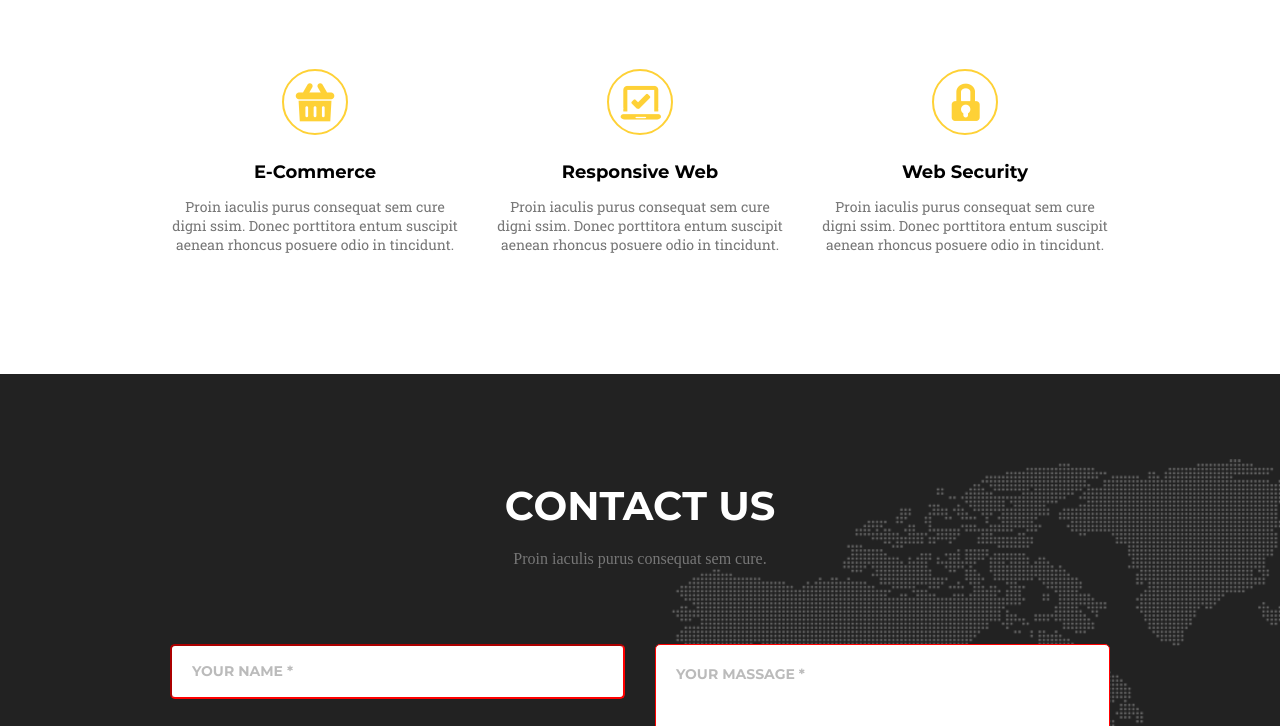
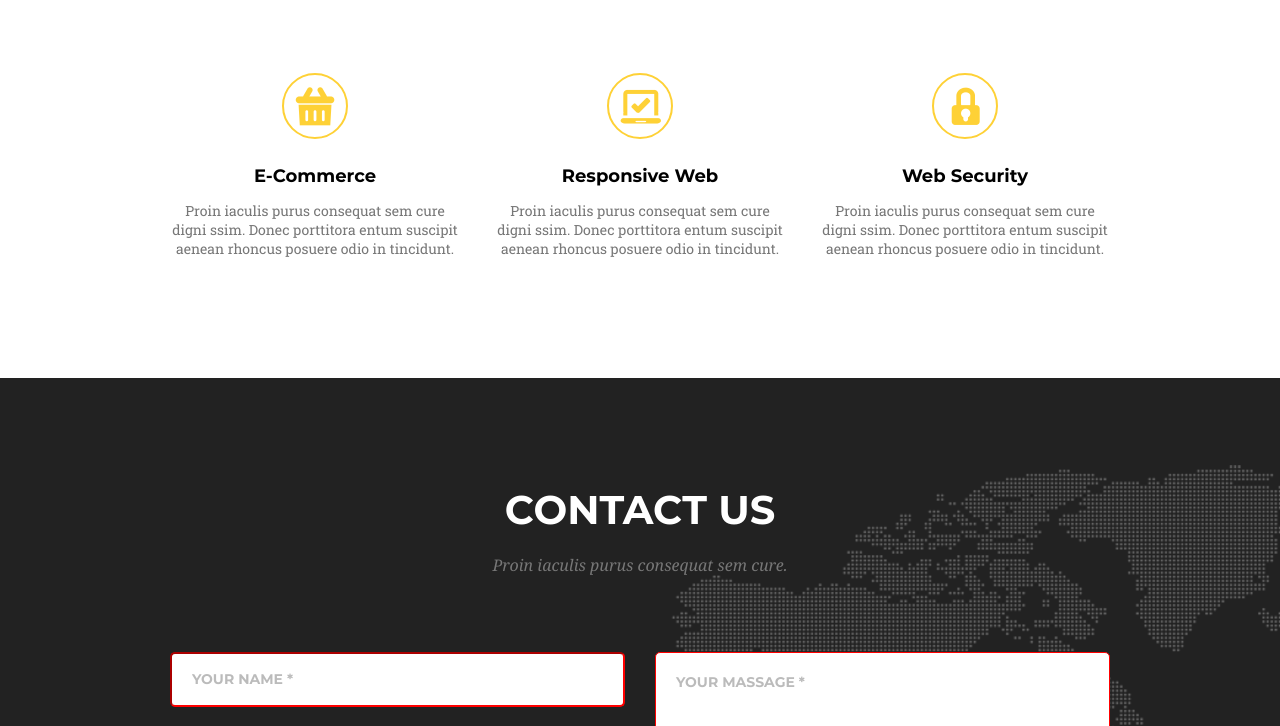
Before and after one commit to Ar4ik12/goit-fe-course, a plain HTML site: page module-07/index.html in a window 1280 px wide. Shown: the part 303-1029 px from the top of the page. Drawn offline with Linux system fonts and the light colour scheme.

Commit message:
Finish 2

```diff
--- a/module-07/css/style.css
+++ b/module-07/css/style.css
@@ -24,6 +24,24 @@
     src: local(''),
          url('../fonts/roboto-slab-v10-latin-regular.woff2') format('woff2'), /* Chrome 26+, Opera 23+, Firefox 39+ */
          url('../fonts/roboto-slab-v10-latin-regular.woff') format('woff'); /* Chrome 6+, Firefox 3.6+, IE 9+, Safari 5.1+ */
+  }
+  /* noto-serif-regular - latin */
+@font-face {
+    font-family: 'Noto Serif';
+    font-style: normal;
+    font-weight: 400;
+    src: local('Noto Serif'), local('NotoSerif'),
+         url('../fonts/noto-serif-v8-latin-regular.woff2') format('woff2'), /* Chrome 26+, Opera 23+, Firefox 39+ */
+         url('../fonts/noto-serif-v8-latin-regular.woff') format('woff'); /* Chrome 6+, Firefox 3.6+, IE 9+, Safari 5.1+ */
+  }
+  /* noto-serif-italic - latin */
+  @font-face {
+    font-family: 'Noto Serif';
+    font-style: italic;
+    font-weight: 400;
+    src: local('Noto Serif Italic'), local('NotoSerif-Italic'),
+         url('../fonts/noto-serif-v8-latin-italic.woff2') format('woff2'), /* Chrome 26+, Opera 23+, Firefox 39+ */
+         url('../fonts/noto-serif-v8-latin-italic.woff') format('woff'); /* Chrome 6+, Firefox 3.6+, IE 9+, Safari 5.1+ */
   }
 html {
     box-sizing: border-box;
@@ -86,10 +104,11 @@ img {
     margin-bottom: 1.25rem;
 }
 .heading-text {
+    font-family: "Noto Serif", sans-serif;
+    font-style: italic;
     text-align: center;
     font-size: 1rem;
     color: #777777;
-    font-size: italic;
 }
 .services-list {
     display: flex;
@@ -157,11 +176,11 @@ img {
     width: calc(50% - 15px);
 }
 .input-text {
-    line-height: 18px;
+    line-height: 1.125rem;
     width: 100%;
     padding-left: 1.25rem;
     border-radius: 5px;
-    font-size: 14px;
+    font-size: 0.875rem;
     font-family: "Montserrat", sans-serif;
 }
 .input-text:not(:last-child) {
```
Also changed, not shown: module-07/fonts/noto-serif-v8-latin-italic.woff (added), module-07/fonts/noto-serif-v8-latin-italic.woff2 (added), module-07/fonts/noto-serif-v8-latin-regular.woff (added), module-07/fonts/noto-serif-v8-latin-regular.woff2 (added).
